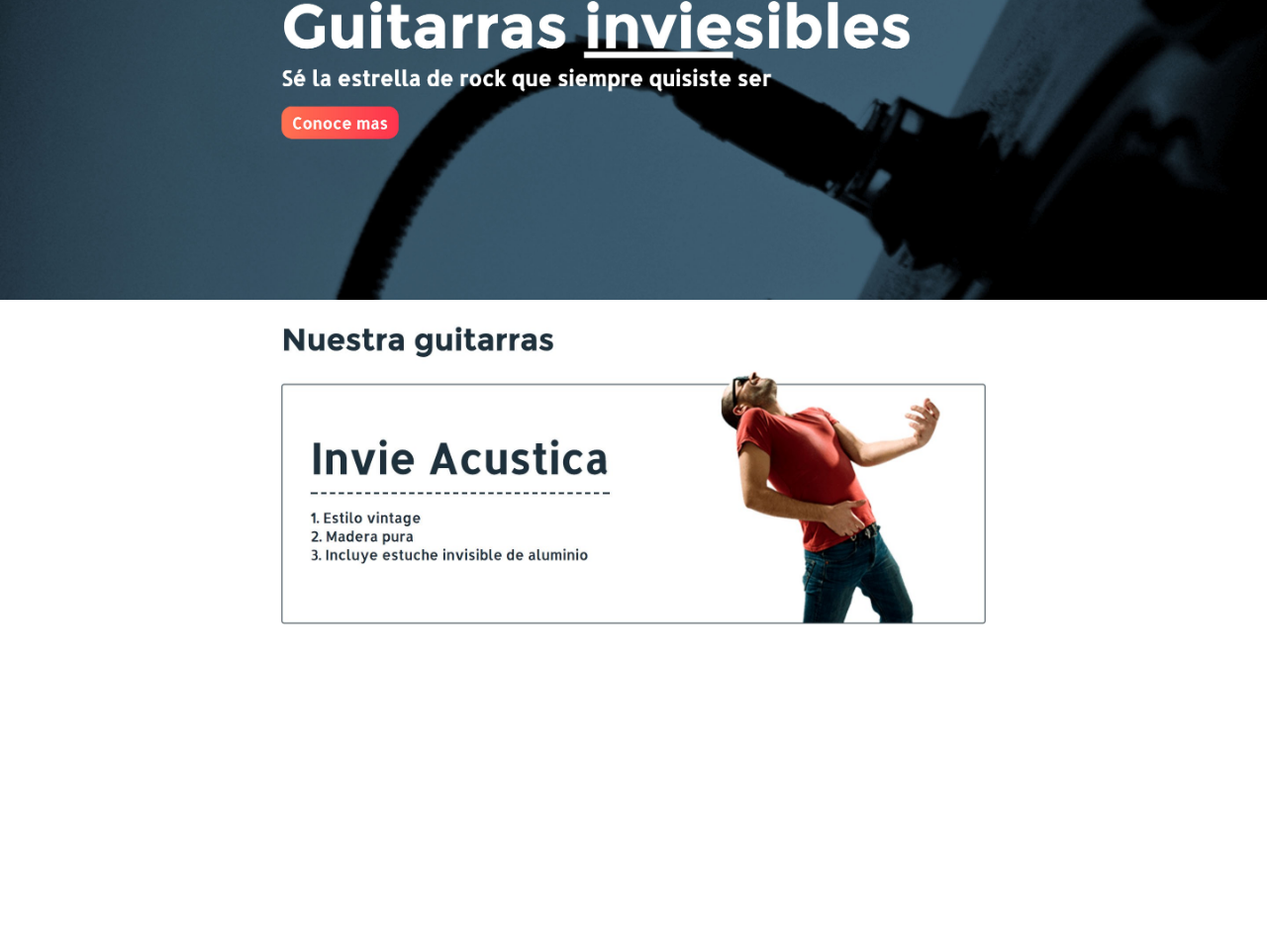
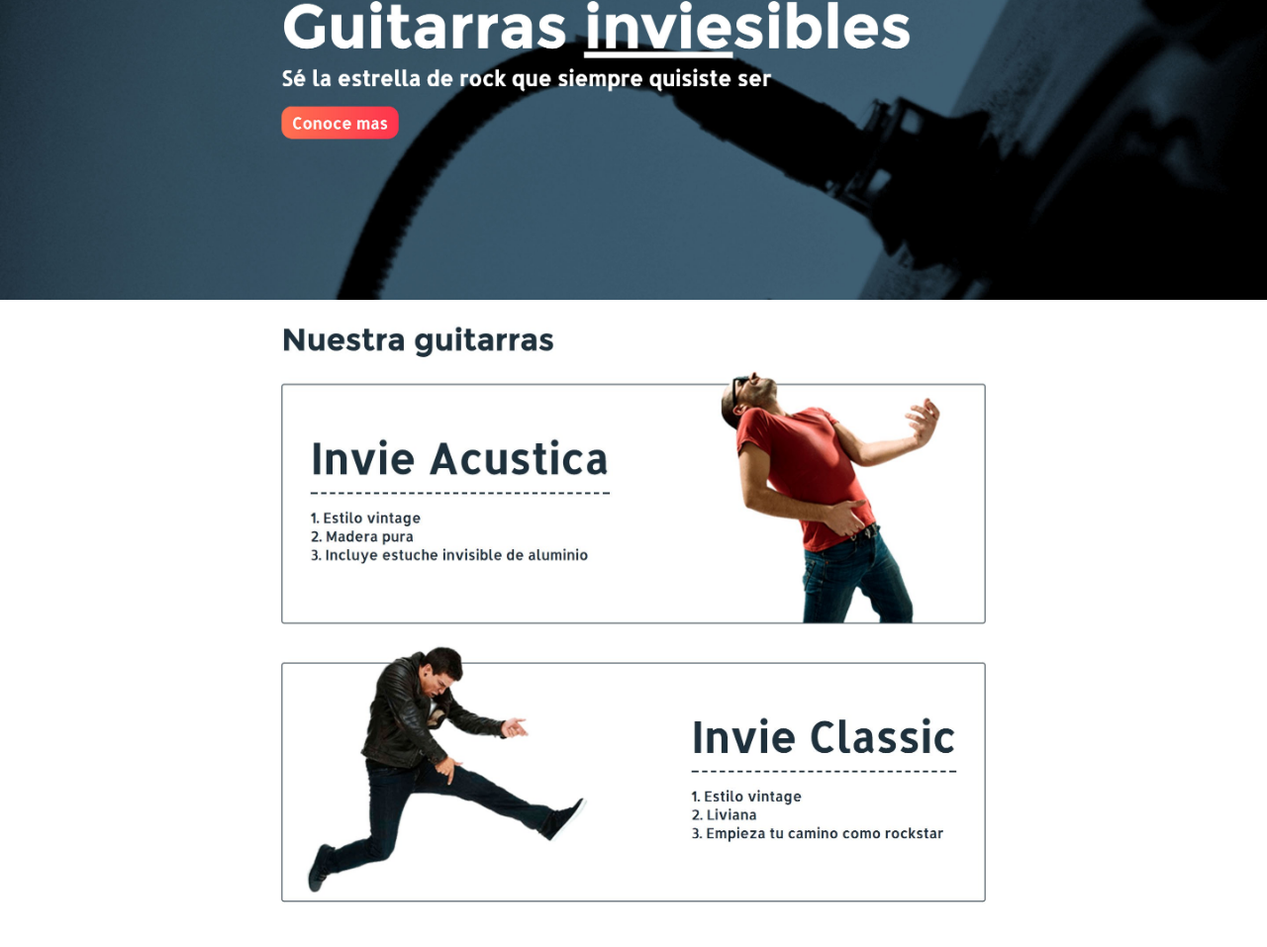
Before and after one commit to juansmuar/invie-github, a plain HTML site: page index.html in a window 1280 px wide. Shown: the part 172-1129 px from the top of the page at 99% size. Before the commit the page ends 815 px from the top, so only its background shows below. Drawn offline with Linux system fonts and the light colour scheme.

Commit message:
se agrega clasica

```diff
--- a/index.html
+++ b/index.html
@@ -15,5 +15,6 @@
     <img src="images/header.jpg" alt="">
     <img src="images/hero.jpg" alt="">
     <img src="images/acustica.jpg" alt="">
+    <img src="images/clasica.jpg" alt="">
   </body>
 </html>
```
Also changed, not shown: images/clasica.jpg (added).
